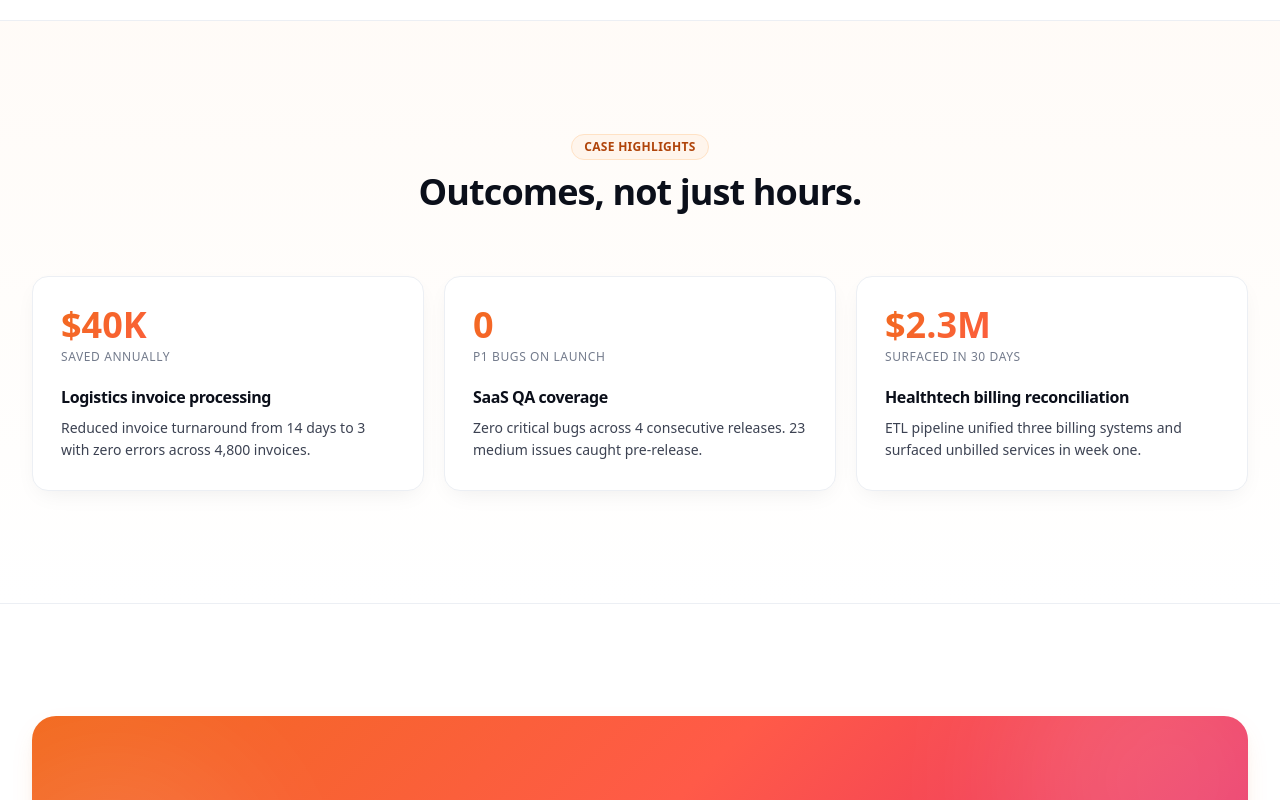
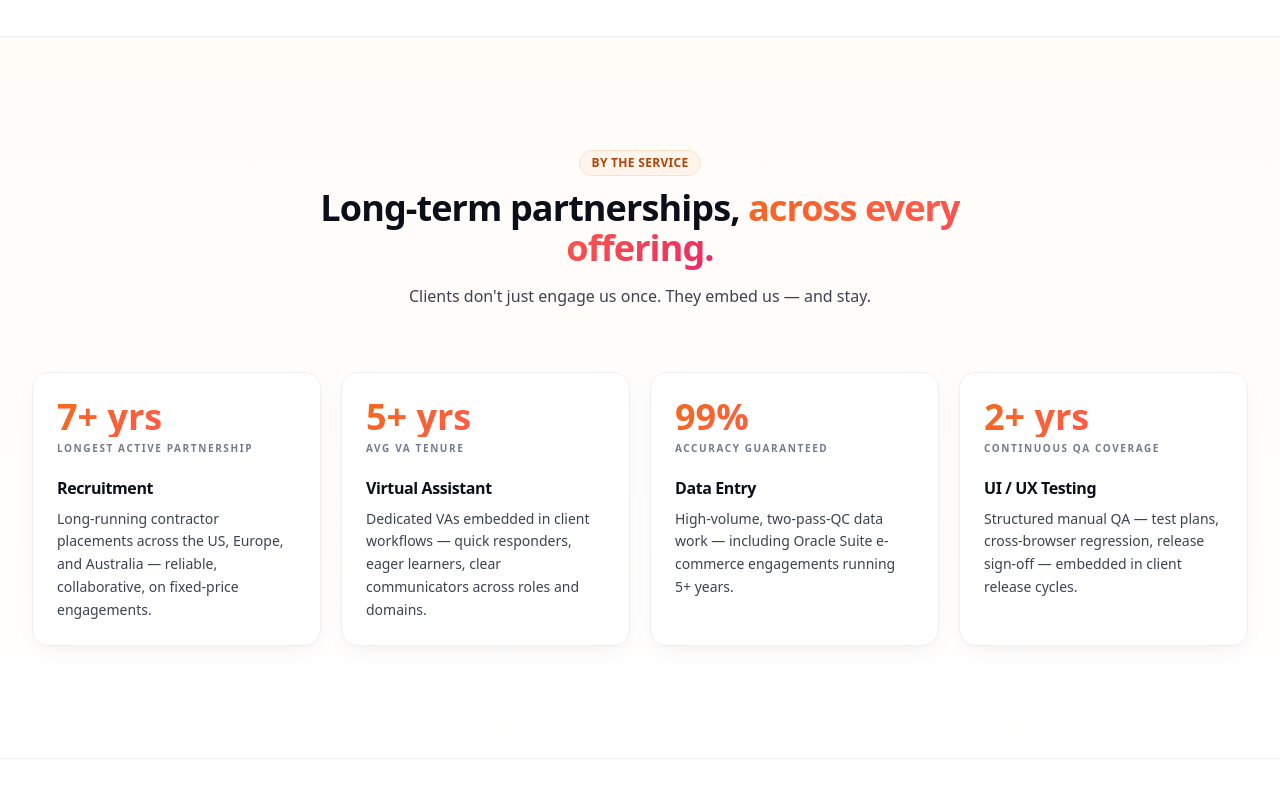
Before and after one commit to gaurangg123/etdatasolutions, a Next.js app: page /testimonials in a window 1280 px wide. Shown: the part 1780-2580 px from the top of the page. Built offline with nearby package versions, Linux system fonts and the light colour scheme.

Commit message:
more fixes
more fixes

```diff
--- a/app/testimonials/page.tsx
+++ b/app/testimonials/page.tsx
@@ -52,23 +52,26 @@ export default function TestimonialsPage() {
         </div>
       </section>
 
-      {/* Case highlights */}
+      {/* Service highlights — one per core offering */}
       <section className="bg-gradient-to-b from-brand-50/40 to-white border-y border-ink-100">
         <div className="container-x section">
           <Reveal>
             <div className="section-header text-center mx-auto">
-              <span className="pill mb-3">Case highlights</span>
+              <span className="pill mb-3">By the service</span>
               <h2 className="text-3xl sm:text-4xl font-bold tracking-tight">
-                Outcomes, not just hours.
+                Long-term partnerships, <span className="grad-text">across every offering.</span>
               </h2>
+              <p className="mt-4 text-base text-ink-600">
+                Clients don't just engage us once. They embed us — and stay.
+              </p>
             </div>
           </Reveal>
-          <div className="grid md:grid-cols-3 gap-5">
+          <div className="grid sm:grid-cols-2 lg:grid-cols-4 gap-5">
             {caseHighlights.map((c, i) => (
               <Reveal key={c.title} delay={i * 0.08}>
-                <div className="rounded-2xl bg-white border border-ink-100 shadow-card p-7 h-full hover:-translate-y-1 hover:shadow-soft hover:border-brand-200 transition-all duration-300">
-                  <div className="text-4xl font-bold grad-text">{c.metric}</div>
-                  <div className="text-xs uppercase tracking-wider text-ink-400 mt-1">{c.sub}</div>
+                <div className="rounded-2xl bg-white border border-ink-100 shadow-card p-6 h-full hover:-translate-y-1 hover:shadow-soft hover:border-brand-200 transition-all duration-300">
+                  <div className="text-3xl sm:text-4xl font-bold grad-text">{c.metric}</div>
+                  <div className="text-[10px] uppercase tracking-[0.16em] text-ink-400 mt-1 font-semibold">{c.sub}</div>
                   <h3 className="mt-5 font-semibold text-ink-900">{c.title}</h3>
                   <p className="mt-2 text-sm text-ink-600 leading-relaxed">{c.desc}</p>
                 </div>
--- a/components/layout/Navbar.tsx
+++ b/components/layout/Navbar.tsx
@@ -38,8 +38,8 @@ export default function Navbar() {
           : 'bg-transparent',
       ].join(' ')}
     >
-      <div className="container-x flex h-16 sm:h-20 items-center justify-between">
-        <Logo size={56} />
+      <div className="container-x flex h-20 sm:h-24 items-center justify-between">
+        <Logo size={80} />
 
         <nav className="hidden md:flex items-center gap-1">
           {links.map((l) => {
--- a/components/ui/Logo.tsx
+++ b/components/ui/Logo.tsx
@@ -39,12 +39,12 @@ export default function Logo({
 
   const wordmark = withWordmark && (
     <span className="font-display font-bold tracking-tight leading-none flex flex-col">
-      <span className="text-[1.1rem] sm:text-xl leading-none">
+      <span className="text-xl sm:text-2xl leading-none">
         <span style={{ color: etColor }}>ET </span>
         <span style={{ color: dataColor }}>DATA</span>
       </span>
       <span
-        className="text-[9px] sm:text-[10px] tracking-[0.32em] mt-1 font-semibold"
+        className="text-[10px] sm:text-[11px] tracking-[0.34em] mt-1.5 font-semibold"
         style={{ color: solColor }}
       >
         SOLUTIONS
--- a/data/testimonials.ts
+++ b/data/testimonials.ts
@@ -54,24 +54,30 @@ export const mini: MiniTestimonial[] = [
   { name: 'Eusden',  service: 'Data Entry on Oracle Suite (E-Commerce)', duration: '5+ years' },
 ];
 
-/** Case-highlight metric cards (still used on the testimonials page) */
+/** Case-highlight metric cards — one per core service */
 export const caseHighlights = [
   {
-    metric: '$40K',
-    sub: 'saved annually',
-    title: 'Logistics invoice processing',
-    desc: 'Reduced invoice turnaround from 14 days to 3 with zero errors across 4,800 invoices.',
+    metric: '7+ yrs',
+    sub: 'longest active partnership',
+    title: 'Recruitment',
+    desc: 'Long-running contractor placements across the US, Europe, and Australia — reliable, collaborative, on fixed-price engagements.',
   },
   {
-    metric: '0',
-    sub: 'P1 bugs on launch',
-    title: 'SaaS QA coverage',
-    desc: 'Zero critical bugs across 4 consecutive releases. 23 medium issues caught pre-release.',
+    metric: '5+ yrs',
+    sub: 'avg VA tenure',
+    title: 'Virtual Assistant',
+    desc: 'Dedicated VAs embedded in client workflows — quick responders, eager learners, clear communicators across roles and domains.',
   },
   {
-    metric: '$2.3M',
-    sub: 'surfaced in 30 days',
-    title: 'Healthtech billing reconciliation',
-    desc: 'ETL pipeline unified three billing systems and surfaced unbilled services in week one.',
+    metric: '99%',
+    sub: 'accuracy guaranteed',
+    title: 'Data Entry',
+    desc: 'High-volume, two-pass-QC data work — including Oracle Suite e-commerce engagements running 5+ years.',
+  },
+  {
+    metric: '2+ yrs',
+    sub: 'continuous QA coverage',
+    title: 'UI / UX Testing',
+    desc: 'Structured manual QA — test plans, cross-browser regression, release sign-off — embedded in client release cycles.',
   },
 ];
```
